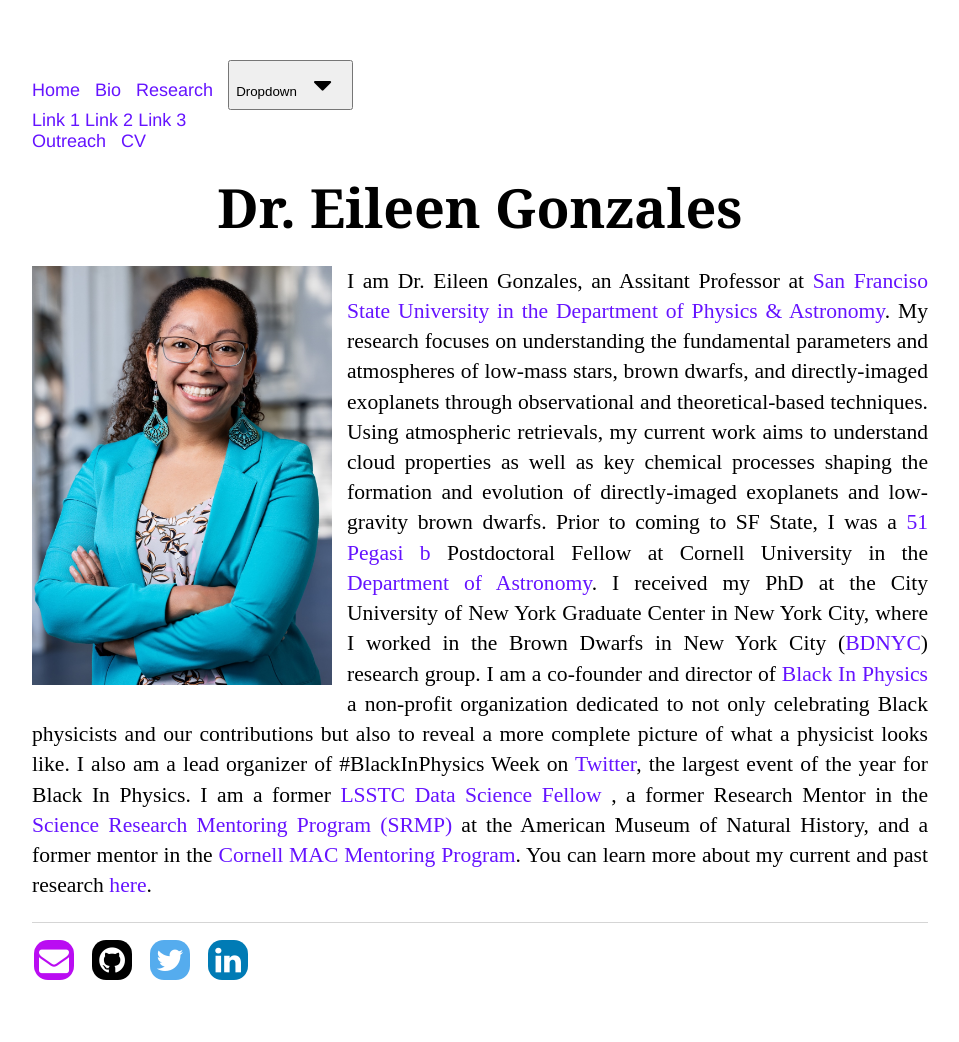
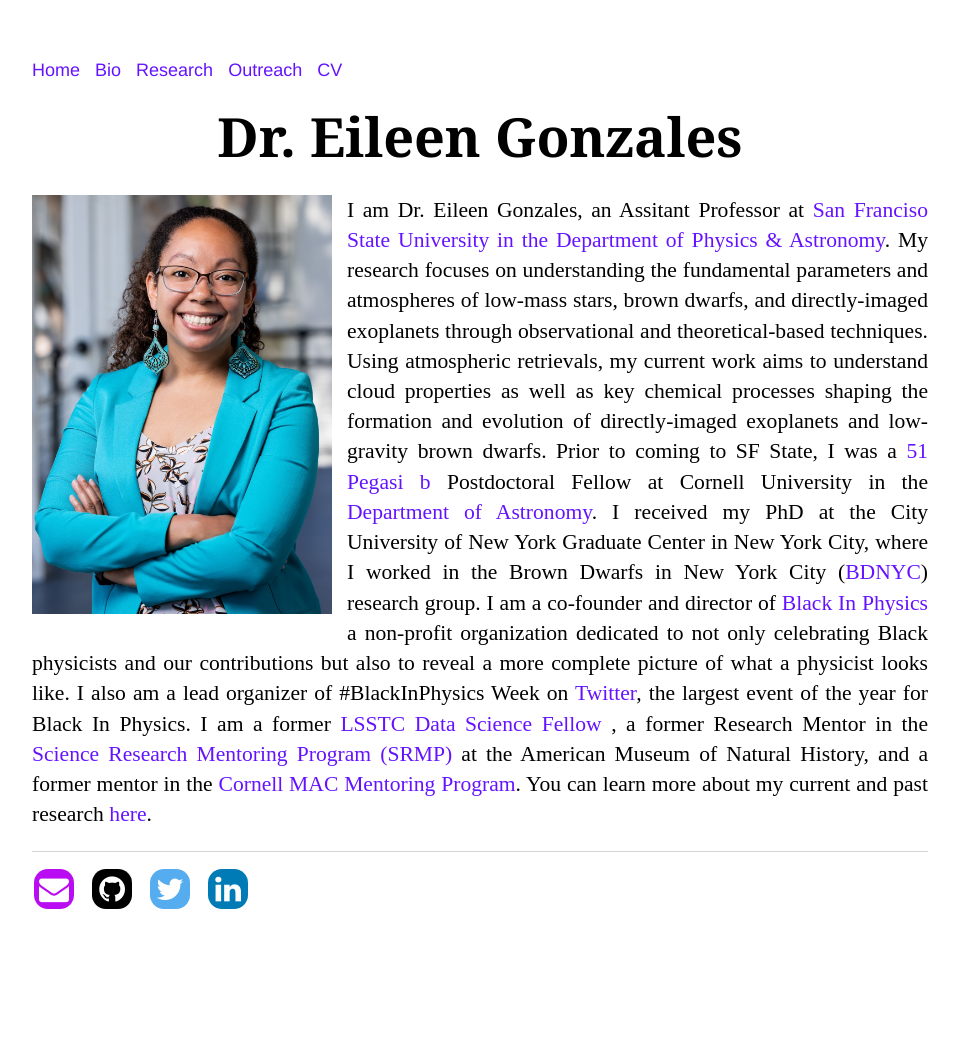
Before and after one commit to ECGonzales/ECGonzales.github.io, a Jekyll site: the page built from index.html, in a window 1280 px wide. Shown: the whole page, without its empty margins (160-1119 px from the left). Built offline with Jekyll 4.4.1, drawn with Linux system fonts in a browser that asks for light colours; after the commit the page ends 971 px from its top, so only the background shows below that.

Commit message:
Update default.html

```diff
--- a/_layouts/default.html
+++ b/_layouts/default.html
@@ -13,14 +13,6 @@
 	        		<li><a href="/">Home</a></li>
 				<li><a href="/Bio">Bio</a></li>
 		        	<li><a href="/Research">Research</a></li>
-					<button class="dropbtn">Dropdown
-      						<i class="fa fa-caret-down"></i>
-   					 </button>
-    					<div class="dropdown-content">
-      					<a href="#">Link 1</a>
-      					<a href="#">Link 2</a>
-      				<a href="#">Link 3</a>
-    				</div>
 				<li><a href="/Outreach">Outreach</a></li>
 	        		<li><a href="/CV">CV</a></li>
 	    		</ul>
```
